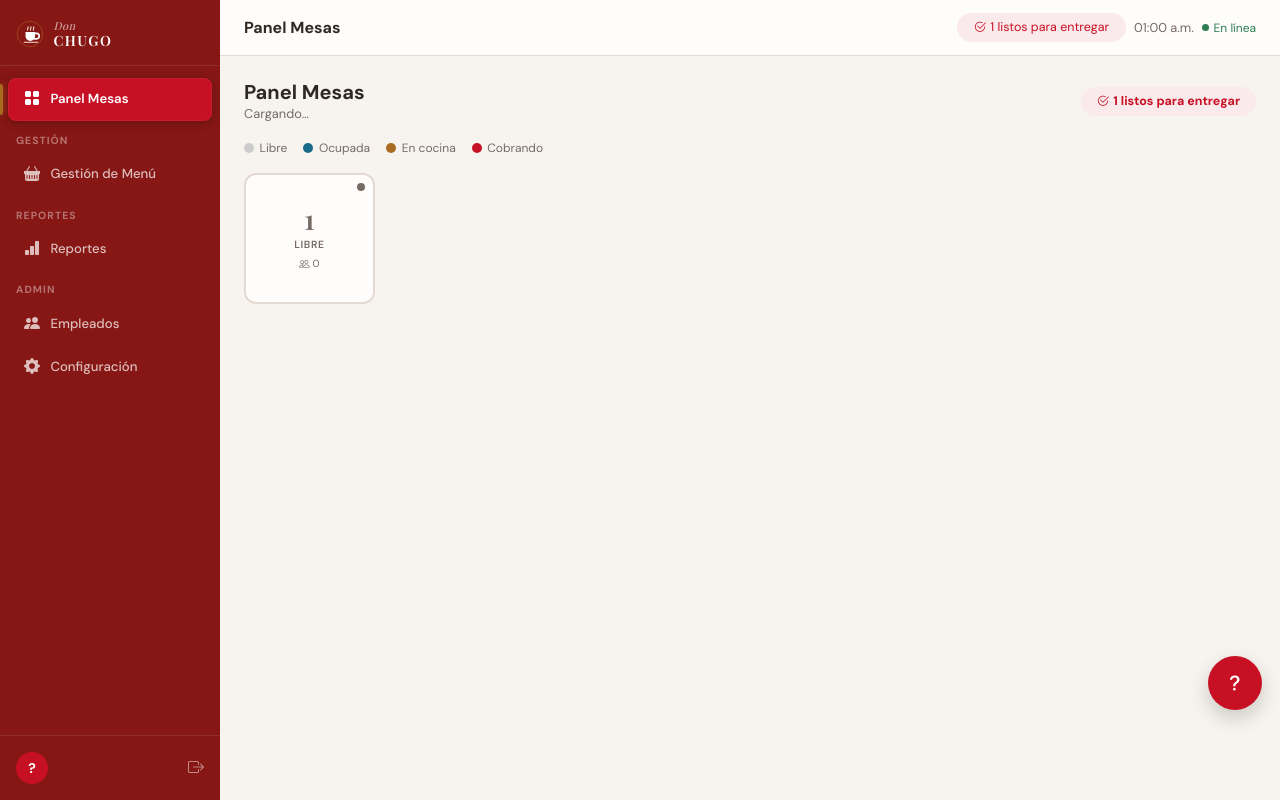
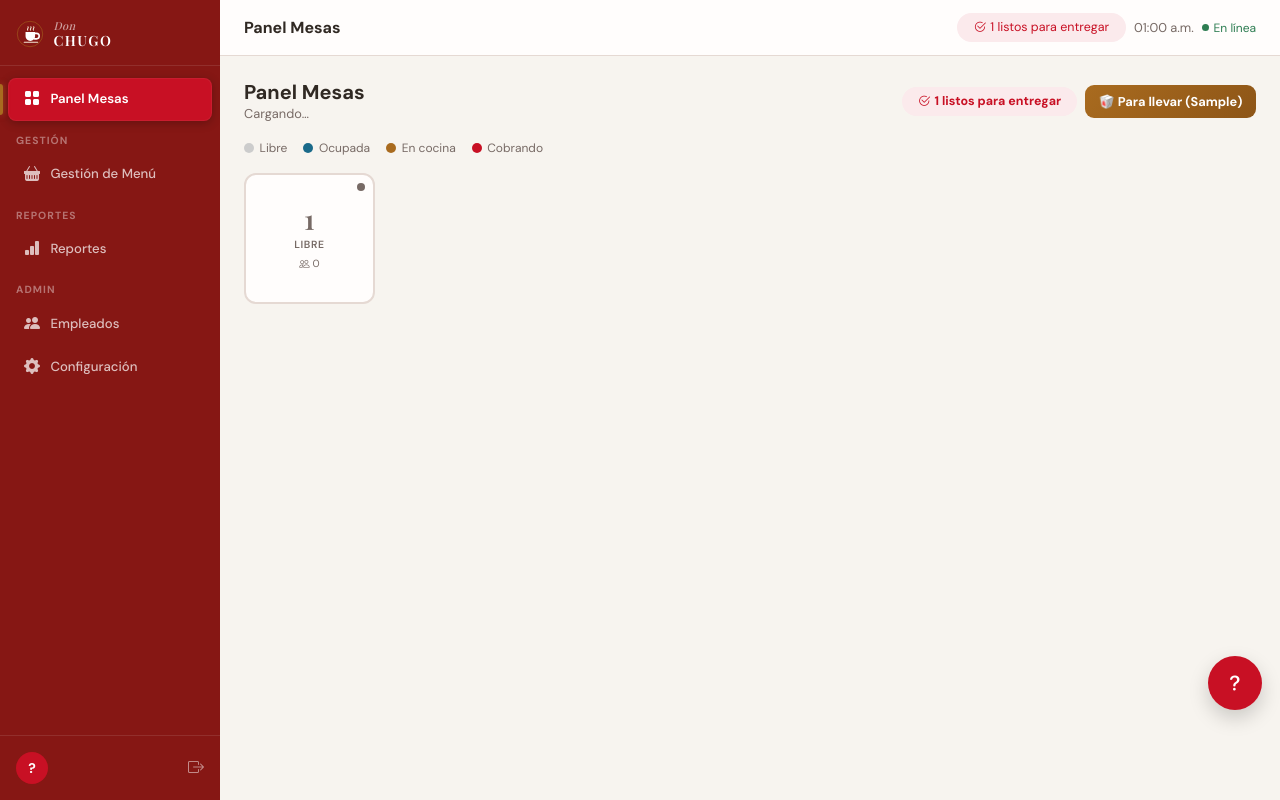
Before and after one commit to CECODE26/DON_CHUGO, a Django app: template apps/gerente/templates/gerente/floor_plan.html in a window 1280 px wide. Run offline with Django 5.2, Linux system fonts and the light colour scheme; tables that the repository leaves empty hold one stand-in row (values such as "Sample post"); the template is opened without the code that fills it: values that come from a table or form of the project are taken from there, most other values are stand-ins (such as "Sample title", 1, 10 or a date in 2020); grey boxes marked "Sample" are stand-in pictures; data that the repository does not hold is empty; parts of the project's set-up code (start-up, migrations or seed data) failed here and were passed over.

Commit message:
Takeout orders ('Para llevar') via virtual table
New 'Para llevar' button in Panel Mesas creates the customer on a
virtual table (Mesa.es_para_llevar, auto-created, numero 0) and chains
straight into the assisted-order modal. The entire existing pipeline
works untouched: kitchen shows '🥡 LLEVAR · NAME', caja lists each
takeout customer as an independent account (no whole-table charge
button there), admin Pedidos shows '🥡 Llevar' in the Mesa column, and
payment auto-closes the session.

The virtual table is excluded from the physical table grids and status
polls in both staff panels and from the assisted-map view.

E2E verified: create takeout customer → order reaches KDS labeled
LLEVAR → caja shows the block → individual charge closes it.

```diff
--- a/apps/cocina/views.py
+++ b/apps/cocina/views.py
@@ -188,7 +188,7 @@ def pedidos_json(request):
         return {
             "id": p.pk,
             "estado": p.estado,
-            "mesa": p.sesion.mesa.numero_mesa,
+            "mesa": "LLEVAR" if p.sesion.mesa.es_para_llevar else p.sesion.mesa.numero_mesa,
             "alias": p.sesion.alias,
             "fecha": p.fecha_hora_ingreso.isoformat(),
             "area_completa": all(d.listo for d in detalles_area) if detalles_area else True,
@@ -213,7 +213,7 @@ def pedidos_json(request):
         return {
             "id": p.pk,
             "estado": p.estado,
-            "mesa": p.sesion.mesa.numero_mesa,
+            "mesa": "LLEVAR" if p.sesion.mesa.es_para_llevar else p.sesion.mesa.numero_mesa,
             "alias": p.sesion.alias,
             "fecha": p.fecha_hora_ingreso.isoformat(),
             "area_completa": True,
--- a/apps/gerente/templates/gerente/floor_plan.html
+++ b/apps/gerente/templates/gerente/floor_plan.html
@@ -48,11 +48,18 @@
         {# Resumen dinámico actualizado por pollMesas(): "X activas · Y libres" #}
         <p style="font-size:.8rem; color:var(--mm-text-muted); margin-bottom:0;" id="mesasSummary">Cargando…</p>
       </div>
-      {% if listos_count > 0 %}
-      <span class="badge rounded-pill px-3 py-2" style="background:var(--mm-green-pale); color:var(--mm-green); font-size:.78rem;">
-        <i class="bi bi-check2-circle me-1"></i>{{ listos_count }} listos para entregar
-      </span>
-      {% endif %}
+      <div class="d-flex align-items-center gap-2">
+        {% if listos_count > 0 %}
+        <span class="badge rounded-pill px-3 py-2" style="background:var(--mm-green-pale); color:var(--mm-green); font-size:.78rem;">
+          <i class="bi bi-check2-circle me-1"></i>{{ listos_count }} listos para entregar
+        </span>
+        {% endif %}
+        {# Pedido para llevar: cliente sin mesa; usa la mesa virtual y el flujo asistido #}
+        <button onclick="abrirParaLlevar()" class="btn btn-sm fw-bold d-flex align-items-center gap-1"
+                style="background:linear-gradient(135deg,var(--mm-gold),#8d5517); color:#fff; border:none; border-radius:9px; padding:.45rem .85rem; font-size:.8rem;">
+          🥡 Para llevar{% if para_llevar_activos %} ({{ para_llevar_activos }}){% endif %}
+        </button>
+      </div>
     </div>
 
     <!-- Legend -->
@@ -310,6 +317,13 @@
 <script>
 // Estado global del panel lateral
 const CSRF = getCsrf();
+const MESA_PARA_LLEVAR_ID = {{ mesa_para_llevar_id }};
+
+// Pedido para llevar: alta de cliente en la mesa virtual y directo al pedido
+function abrirParaLlevar() {
+  currentMesaId = MESA_PARA_LLEVAR_ID;
+  abrirAgregarCliente();
+}
 let currentMesaId = null;   // ID de la mesa seleccionada actualmente
 let currentTab = 'sesiones'; // Pestaña activa en el panel
 let panelData = null;        // Datos JSON del endpoint detalle_mesa
@@ -706,6 +720,9 @@ async function confirmarAgregarCliente() {
     await selectMesa(currentMesaId, null, true);
     pollMesas();
     abrirAsistido(d.sesion_id, d.alias || alias);
+    if (currentMesaId === MESA_PARA_LLEVAR_ID) {
+      document.getElementById('asistidoSubtitle').textContent = '🥡 Para llevar';
+    }
   } else {
     showToast(d.error || 'Error al agregar cliente','error');
   }
--- a/apps/gerente/views.py
+++ b/apps/gerente/views.py
@@ -82,7 +82,7 @@ def floor_plan(request):
     Los contadores de listos y solicitudes se muestran en la barra superior
     y se actualizan en tiempo real por mesas_estado() vía polling JS.
     """
-    mesas = Mesa.objects.prefetch_related("sesiones__pedidos").order_by("numero_mesa")
+    mesas = Mesa.objects.filter(es_para_llevar=False).prefetch_related("sesiones__pedidos").order_by("numero_mesa")
     listos_count = Pedido.objects.filter(estado="listo").count()
     solicitudes_count = SolicitudPago.objects.filter(
         estado_solicitud__descripcion="pendiente"
@@ -92,11 +92,16 @@ def floor_plan(request):
         "productos__grupos_modificadores__opciones"
     ).filter(productos__disponible=True).distinct()
     from django.urls import reverse
+    # Mesa virtual de pedidos para llevar (se crea sola la primera vez)
+    mesa_para_llevar = Mesa.obtener_para_llevar()
+    para_llevar_activos = mesa_para_llevar.sesiones.filter(estado="activa").count()
     return render(request, "gerente/floor_plan.html", {
         "mesas": mesas,
         "listos_count": listos_count,
         "solicitudes_count": solicitudes_count,
         "categorias": categorias,
+        "mesa_para_llevar_id": mesa_para_llevar.pk,
+        "para_llevar_activos": para_llevar_activos,
         # El modal asistido compartido debe confirmar contra el módulo gerente
         # (las sesiones de mesero y gerente están aisladas por middleware).
         "asistido_confirm_url": reverse("gerente:confirmar_pedido_asistido"),
@@ -331,7 +336,7 @@ def mesas_estado(request):
     # BUG #5 FIX: prefetch completo para evitar N+1 queries por polling.
     # Igual que en mesero/views.py, las llamadas anidadas a count()/exists()
     # generaban ~100 queries por cada actualización del floor plan.
-    mesas = Mesa.objects.prefetch_related(
+    mesas = Mesa.objects.filter(es_para_llevar=False).prefetch_related(
         "sesiones__pedidos",
         "sesiones__solicitudes_pago__estado_solicitud",
         "alertas",
--- a/apps/mesas/models.py
+++ b/apps/mesas/models.py
@@ -57,6 +57,10 @@ class Mesa(models.Model):
 
     numero_mesa = models.IntegerField(unique=True)
     capacidad = models.IntegerField()
+    # Mesa virtual "Para llevar": agrupa los pedidos take-away. No es una mesa
+    # física — se excluye de los mapas de mesas y no lleva QR impreso, pero
+    # reutiliza intacto todo el flujo (sesiones, cocina, caja, cobro).
+    es_para_llevar = models.BooleanField(default=False)
     ubicacion = models.ForeignKey(
         UbicacionMesa, null=True, blank=True,
         on_delete=models.SET_NULL, related_name="mesas"  # SET_NULL: mesa sobrevive al borrar ubicación
@@ -83,7 +87,16 @@ class Mesa(models.Model):
         ordering = ["numero_mesa"]
 
     def __str__(self):
-        return f"Mesa {self.numero_mesa}"
+        return "🥡 Para llevar" if self.es_para_llevar else f"Mesa {self.numero_mesa}"
+
+    @classmethod
+    def obtener_para_llevar(cls):
+        """Devuelve (creándola si no existe) la mesa virtual de pedidos para llevar."""
+        mesa, _ = cls.objects.get_or_create(
+            es_para_llevar=True,
+            defaults={"numero_mesa": 0, "capacidad": 0},
+        )
+        return mesa
 
     # ─── Métodos para QR ──────────────────────────────────────────────
     def get_qr_url(self):
--- a/apps/mesero/views.py
+++ b/apps/mesero/views.py
@@ -105,7 +105,7 @@ def mapa_mesas(request):
         HttpResponse: plantilla mesero/mapa_mesas.html con el contexto anterior.
     """
     from apps.menu.models import Categoria
-    mesas = Mesa.objects.prefetch_related("sesiones").order_by("numero_mesa")
+    mesas = Mesa.objects.filter(es_para_llevar=False).prefetch_related("sesiones").order_by("numero_mesa")
     listos_count = Pedido.objects.filter(estado="listo").count()
     solicitudes_count = SolicitudPago.objects.filter(
         estado_solicitud__descripcion="pendiente"
@@ -144,7 +144,7 @@ def mesas_estado(request):
     Retorno:
         JsonResponse: {"ok": True, "mesas": [...], "listos_count": N, ...}
     """
-    mesas = Mesa.objects.prefetch_related(
+    mesas = Mesa.objects.filter(es_para_llevar=False).prefetch_related(
         "sesiones__pedidos",
         # Solicitudes a nivel de MESA: incluye las grupales (sesion=None) que
         # antes no se veían al recorrer solo sesiones__solicitudes_pago.
@@ -560,7 +560,7 @@ def pedido_asistido(request):
     una mesa libre y le toma el pedido.
     """
     mesa_id = request.GET.get("mesa")
-    mesas = Mesa.objects.all().order_by("numero_mesa")
+    mesas = Mesa.objects.filter(es_para_llevar=False).order_by("numero_mesa")
     mesa = get_object_or_404(Mesa, pk=mesa_id) if mesa_id else None
     from apps.menu.models import Categoria
     categorias = Categoria.objects.prefetch_related(
--- a/templates/admin/pedidos/solicitudpago/facturar.html
+++ b/templates/admin/pedidos/solicitudpago/facturar.html
@@ -9,10 +9,12 @@
   {% for fila in filas %}
   <section class="dc-cash-table-card">
     <header>
-      <div><strong>Mesa {{ fila.mesa.numero_mesa }}</strong><small>{{ fila.sesiones|length }} invitado(s) activo(s)</small></div>
+      <div><strong>{% if fila.mesa.es_para_llevar %}🥡 Para llevar{% else %}Mesa {{ fila.mesa.numero_mesa }}{% endif %}</strong><small>{{ fila.sesiones|length }} {% if fila.mesa.es_para_llevar %}pedido(s) para llevar{% else %}invitado(s) activo(s){% endif %}</small></div>
       <div class="dc-cash-table-total"><small>Total mesa</small><strong>${{ fila.total|floatformat:2 }}</strong></div>
     </header>
-    {% if fila.un_solo_grupo %}
+    {% if fila.mesa.es_para_llevar %}
+    {# Para llevar: cada cliente se cobra por separado — sin botón de mesa completa #}
+    {% elif fila.un_solo_grupo %}
     <a class="dc-cash-main-button" href="{% url 'admin:pedidos_solicitudpago_cobrar_desde_caja' %}?mesa={{ fila.mesa.pk }}">Cobrar toda la mesa</a>
     {% else %}
     <a class="dc-cash-main-button" href="{% url 'admin:pedidos_solicitudpago_cobrar_desde_caja' %}?mesa={{ fila.mesa.pk }}"
```
Also changed, not shown: apps/cocina/templates/cocina/kds.html (+4 -4 lines), apps/pedidos/admin.py (+5 -2 lines), apps/mesas/migrations/0008_mesa_es_para_llevar.py (added).
